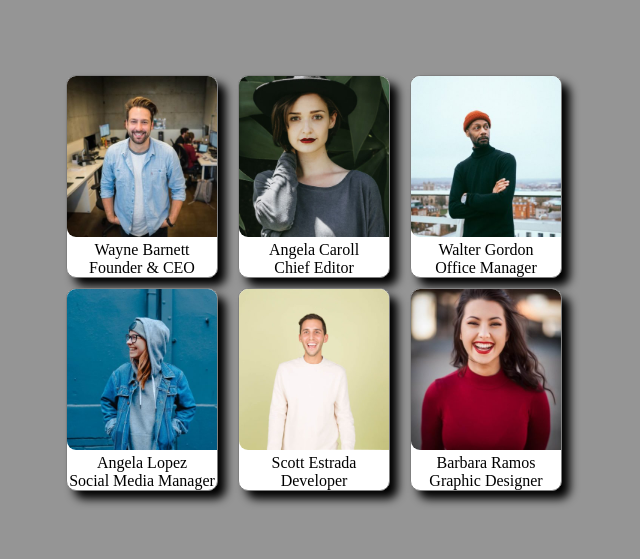
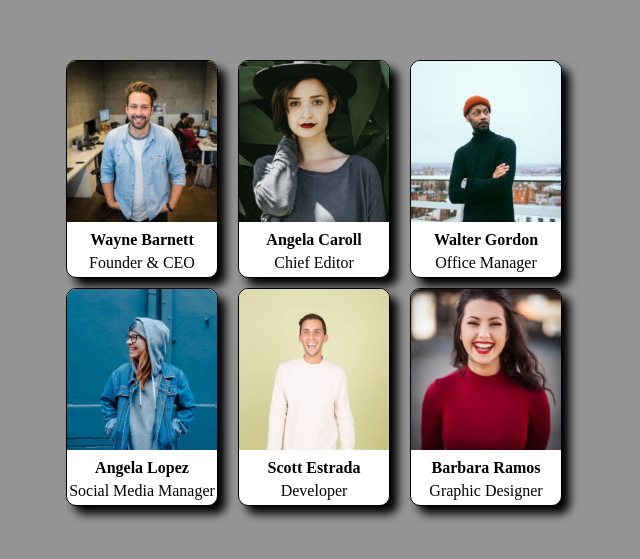
Before and after one commit to Emanuele-Colaci/js-our-team, a plain HTML site: page index.html in a window 1280 px wide. Shown: the part 117-676 px from the top of the page, without its empty margins (326-966 px from the left). Drawn offline with Linux system fonts and the light colour scheme.

Commit message:
[FIX] Stile card

```diff
--- a/css/style.css
+++ b/css/style.css
@@ -33,11 +33,15 @@ body{
 
 img{
     width: 150px;
-    border-radius: 9px 9px 0;
+    border-radius: 9px 9px 0 0;
+}
+
+p{
+    margin: 5px 0;
 }
 
 .border{
-    border: 1px solid grey;
+    border: 1px solid rgb(0, 0, 0);
     margin: 5px 10px;
     border-radius: 10px;
     background-color: #fff;
--- a/js/index.js
+++ b/js/index.js
@@ -41,7 +41,7 @@ for(let index in informazioneTeam){
     stampa.innerHTML += `
     <div class="border">
     <img src="./img/${persona.image + ' '}">
-    <p>${persona.name + ' '}</p>
+    <p><strong>${persona.name + ' '}</strong></p>
     <p>${persona.role + ' '}</p>
     </div> <br>`;
 }
```
